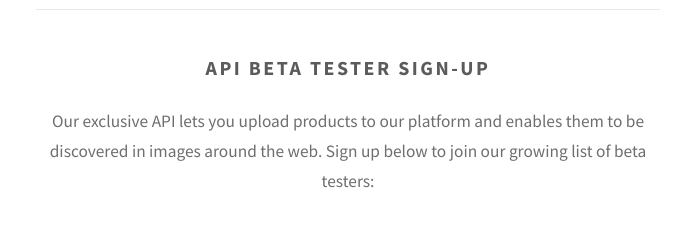
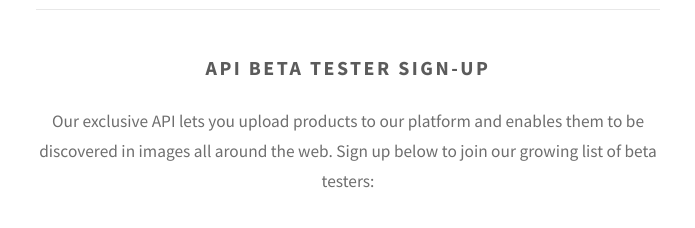
Before and after one commit to DeepVisionLabs/DeepVisionLabs.github.io, a plain HTML site: page index.html in a window 1280 px wide. Shown: the part 1941-2169 px from the top of the page, 292-987 px from the left. Drawn offline with nearby package versions, Linux system fonts and the light colour scheme.

Commit message:
adding all

```diff
--- a/index.html
+++ b/index.html
@@ -294,7 +294,7 @@
 
 				<footer class="major container 75%">
 					<h3>API Beta Tester Sign-up</h3>
-					<p>Our exclusive API lets you upload products to our platform and enables them to be discovered in images around the web. Sign up below to join our growing list of beta testers:</p>
+					<p>Our exclusive API lets you upload products to our platform and enables them to be discovered in images all around the web. Sign up below to join our growing list of beta testers:</p>
 
 					<form method="POST" action="http://formspree.io/contact@deepvision.co">
 						<input type="hidden" name="subject" value="API Beta Test Sign Up" />
```
